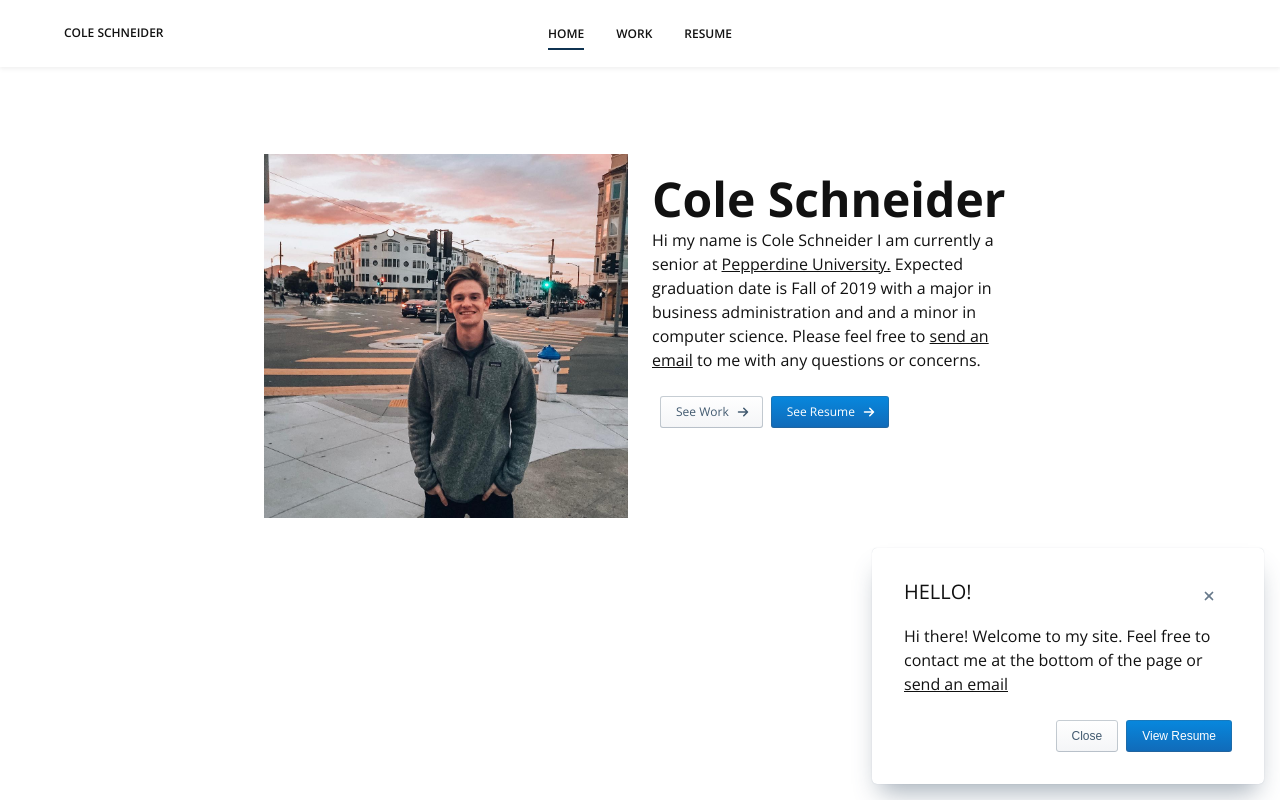
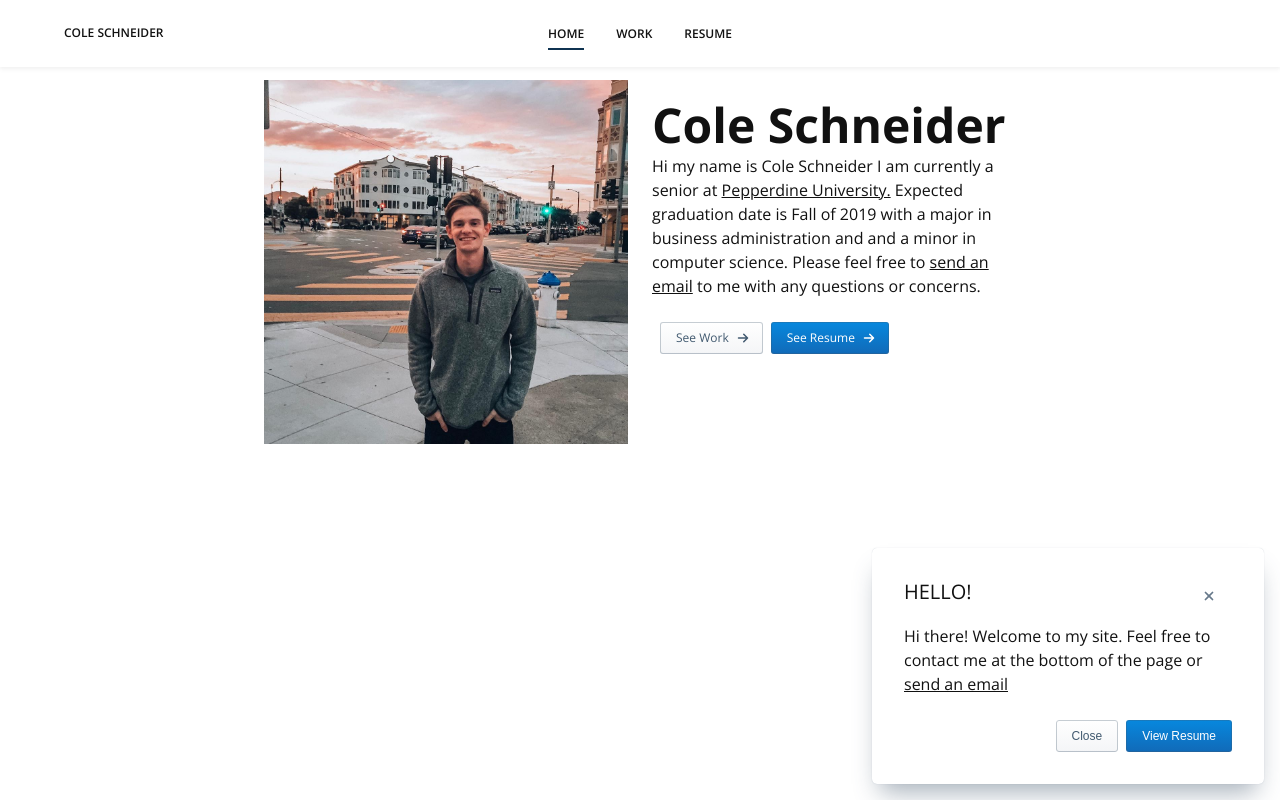
Before and after one commit to coleschneider/portfoliooldreact, a React app: page / in a window 1280 px wide. Built offline with nearby package versions, Linux system fonts and the light colour scheme.

Commit message:
add cards and fix spacing and dialog

```diff
--- a/src/components/About/About.tsx
+++ b/src/components/About/About.tsx
@@ -16,7 +16,7 @@ const ImageContainer = styled.img`
   object-fit: cover;
 `
 const Wrapper = styled.div`
-  margin-top: 90px;
+  margin-top: 1rem;
   margin-left: auto;
   margin-right: auto;
   max-width: 800px;
--- a/src/components/Dialog/Dialog.tsx
+++ b/src/components/Dialog/Dialog.tsx
@@ -8,6 +8,7 @@ import usePrevious from '../../hooks/usePrevious'
 import { Colors } from '../../theme/colors'
 import Portal from '../Portal/Portal'
 import { transitions, DIALOG_TRANSITION } from '../../theme/animations'
+import { media } from '../../theme/Grid/config'
 
 type Closefn = ({ close }: { close: () => void }) => void
 
@@ -56,10 +57,13 @@ const Container = styled.div<{ children: React.ReactNode; css: FlattenSimpleInte
   right: 16px;
   background-color: ${Colors.white};
   position: fixed;
-  width: 392px;
   border-radius: 5px;
   box-shadow: rgba(67, 90, 111, 0.3) 0px 0px 1px, rgba(67, 90, 111, 0.47) 0px 16px 24px -8px;
   z-index: 3;
+  width: 80%;
+  ${media.xs`
+    width: 392px;
+  `}
 `
 
 const ButtonGroup = styled.div`
```
